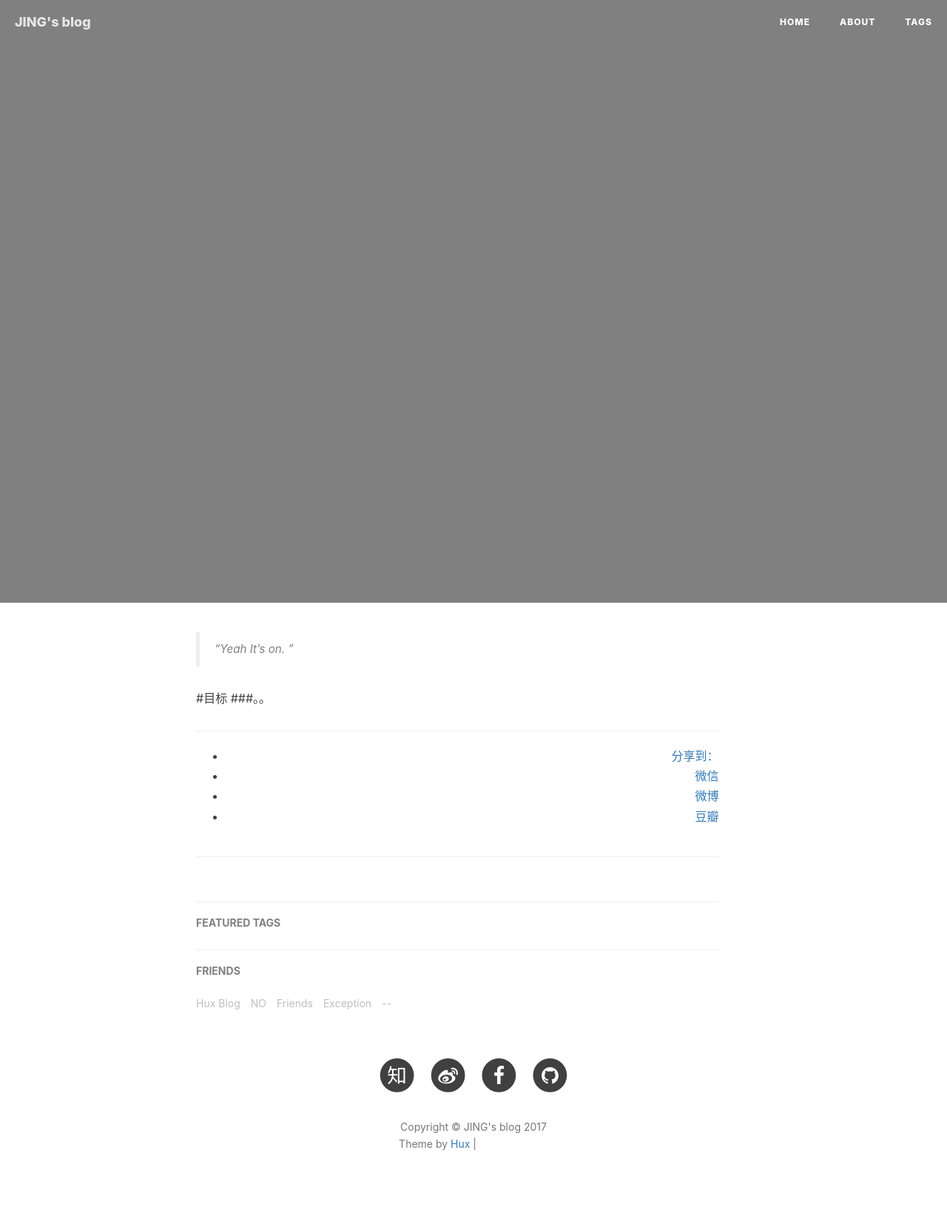
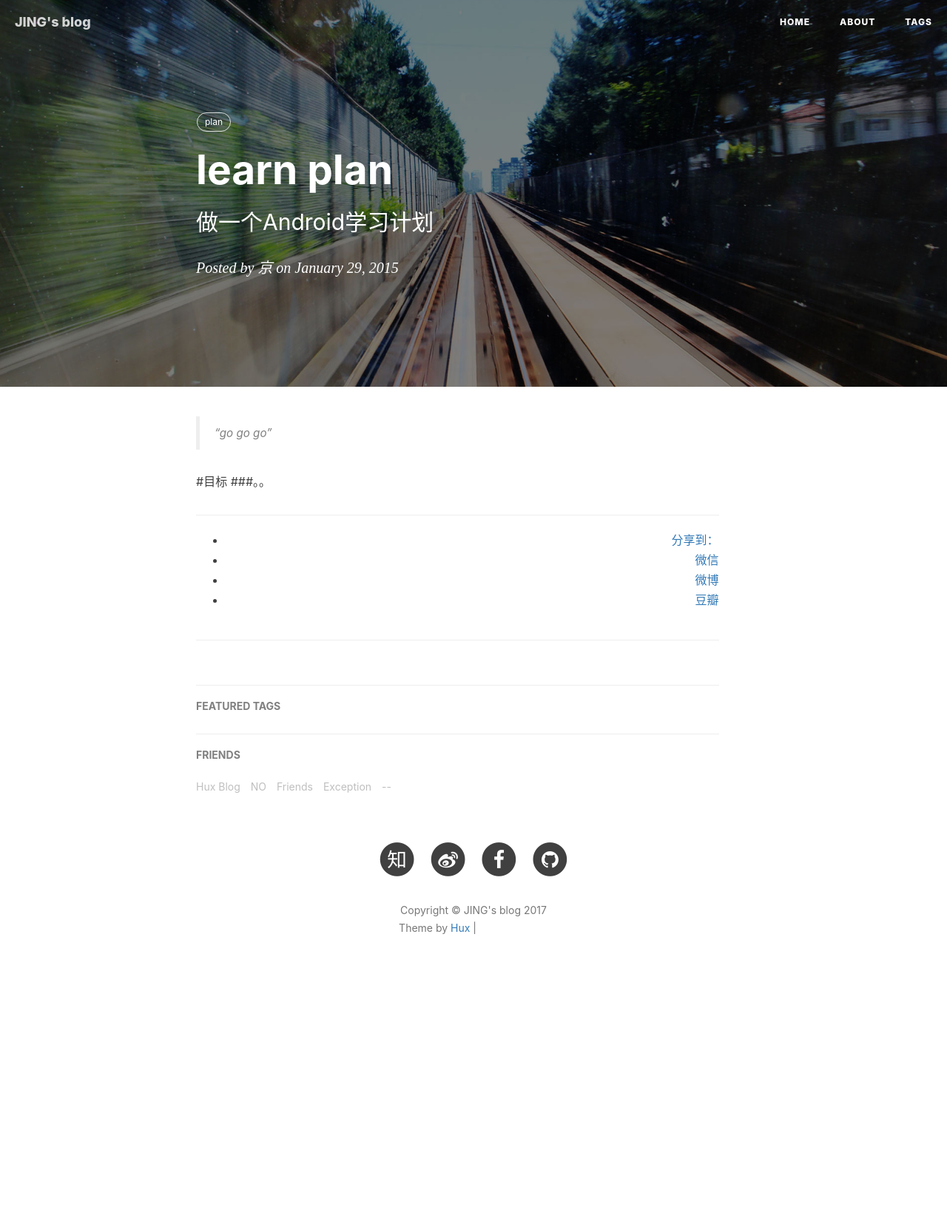
Before and after one commit to KingHeavens/zhjing03.github.io, a Jekyll site: the page built from _posts/2017-11-25-plan-start.markdown, in a window 1280 px wide. Shown: the whole page at 74% size. Built offline with Jekyll 4.4.1, drawn with Linux system fonts in a browser that asks for light colours; nearby versions of some CDN libraries; comment, search, counter and statistics services are not loaded; after the commit the page ends 1359 px from its top, so only the background shows below that; grey boxes are pictures that could not be loaded.

```diff
--- a/_posts/2017-11-25-plan-start.markdown
+++ b/_posts/2017-11-25-plan-start.markdown
@@ -9,7 +9,7 @@ tags:
     - plan
 ---
 
-> “Yeah It's on. ”
+> “go go go”
 
 #目标
 ###。。
```
Also changed, not shown: other parts of _posts/2017-11-25-plan-start.markdown (+1 -1 lines).
